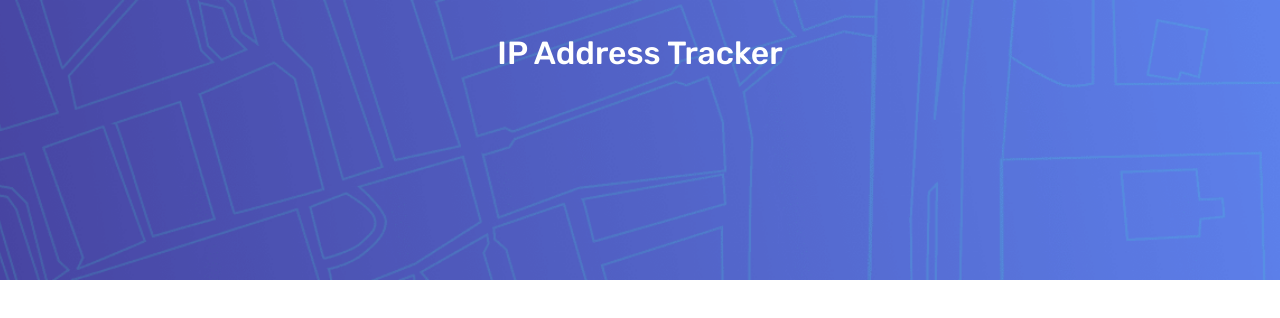
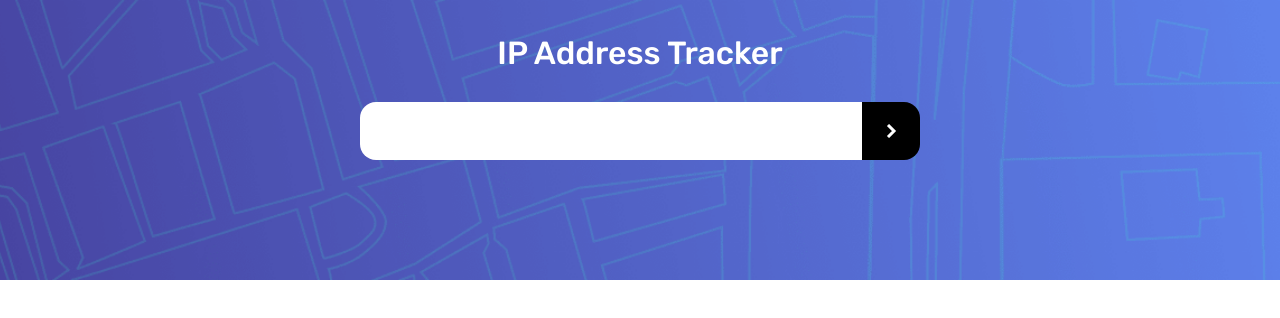
Before and after one commit to Senatrius/ip-geolocation-tracker, a React (Vite) app: page / in a window 1280 px wide. Shown: the top 318 px of the page. Built offline with nearby package versions, Linux system fonts and the light colour scheme.

Commit message:
add search element

```diff
--- a/src/App.jsx
+++ b/src/App.jsx
@@ -1,15 +1,17 @@
 import styled from "styled-components"
+import { Search } from "./components/Search"
 import { TextSizes } from "./globalStyles"
 
 const Wrapper = styled.div`
-  position; relative;
+  position: relative;
   display: grid;
-  grid-template-rows: 35% 65%;
+  grid-template-rows: minmax(9rem, 35%) 65%;
   min-height: 100vh;
 `
 
 const Pattern = styled.div`
   width: 100%;
+  min-height: 10rem;
   grid-row: 1/2;
   background-image: url('src/assets/pattern-bg.png');
   background-position: 54% 0;
@@ -52,6 +54,7 @@ const App = () => {
     <Pattern />
     <UI>
       <Title>IP Address Tracker</Title>
+      <Search />
     </UI>
     <MapWrapper>
 
--- /dev/null
+++ b/src/components/Search.jsx
@@ -0,0 +1,44 @@
+import styled from "styled-components";
+import { Colors } from "../globalStyles";
+
+const SearchWrapper = styled.div`
+  width: 100%;
+  max-width: 35rem;
+  height: auto;
+  display: flex;
+  align-items: center;
+  margin-top: 1.875rem;
+`
+
+const SearchInput = styled.input`
+  flex: 1;
+  padding: 1.2rem 1.5rem;
+  border-radius: 1rem 0 0 1rem;
+  cursor: pointer;
+  outline: none;
+  border: none;
+`
+
+const SearchButton = styled.button`
+  flex: 0 0 3.625rem;
+  height: 3.625rem;
+  border-radius: 0 1rem 1rem 0;
+  cursor: pointer;
+  outline: none;
+  border: none;
+  background-color: black;
+  background-image: url('src/assets/icon-arrow.svg');
+  background-repeat: no-repeat;
+  background-position: center;
+
+  &::hover, &:focus {
+    background-color: ${Colors.darkGray}
+  }
+`
+
+export const Search = () => {
+  return <SearchWrapper>
+    <SearchInput />
+    <SearchButton />
+  </SearchWrapper>
+}
```
